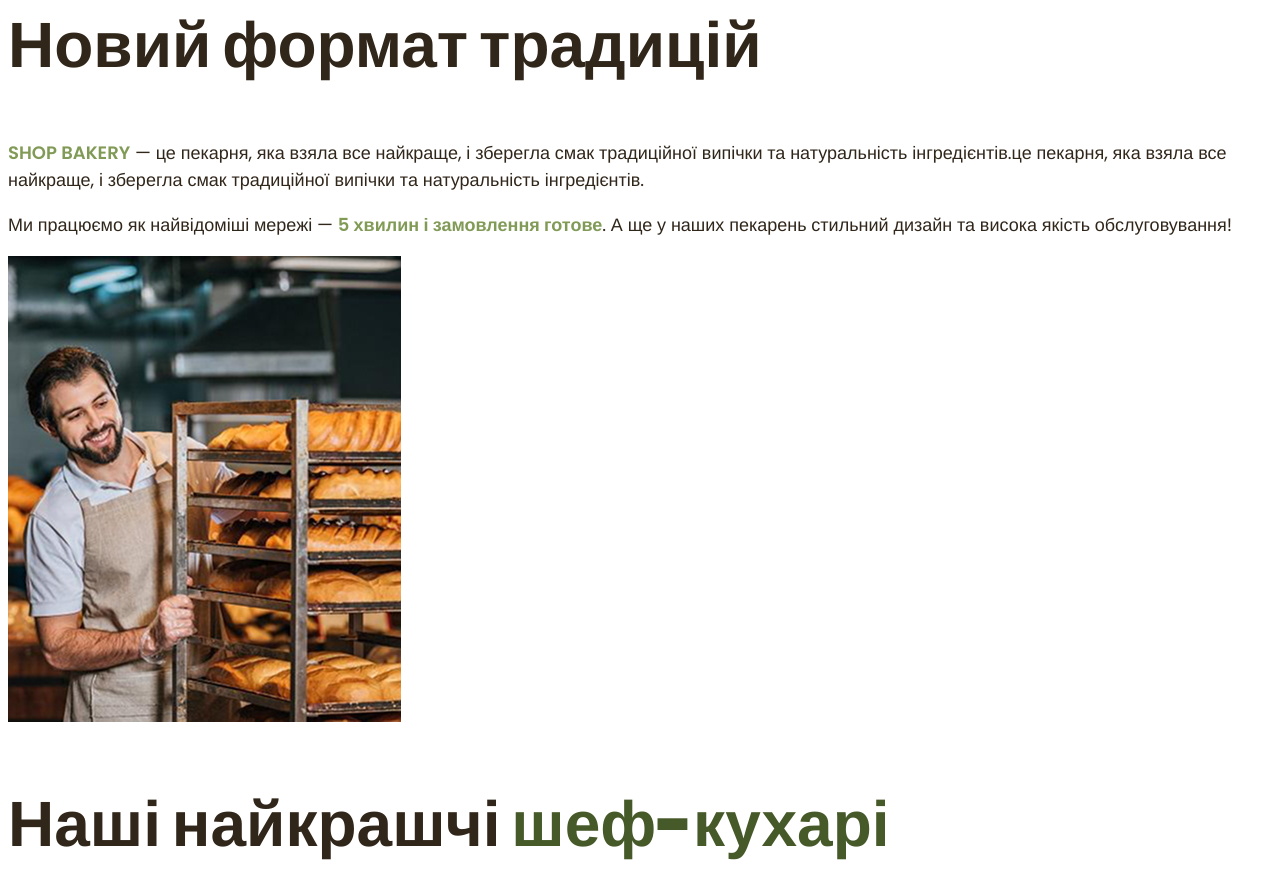
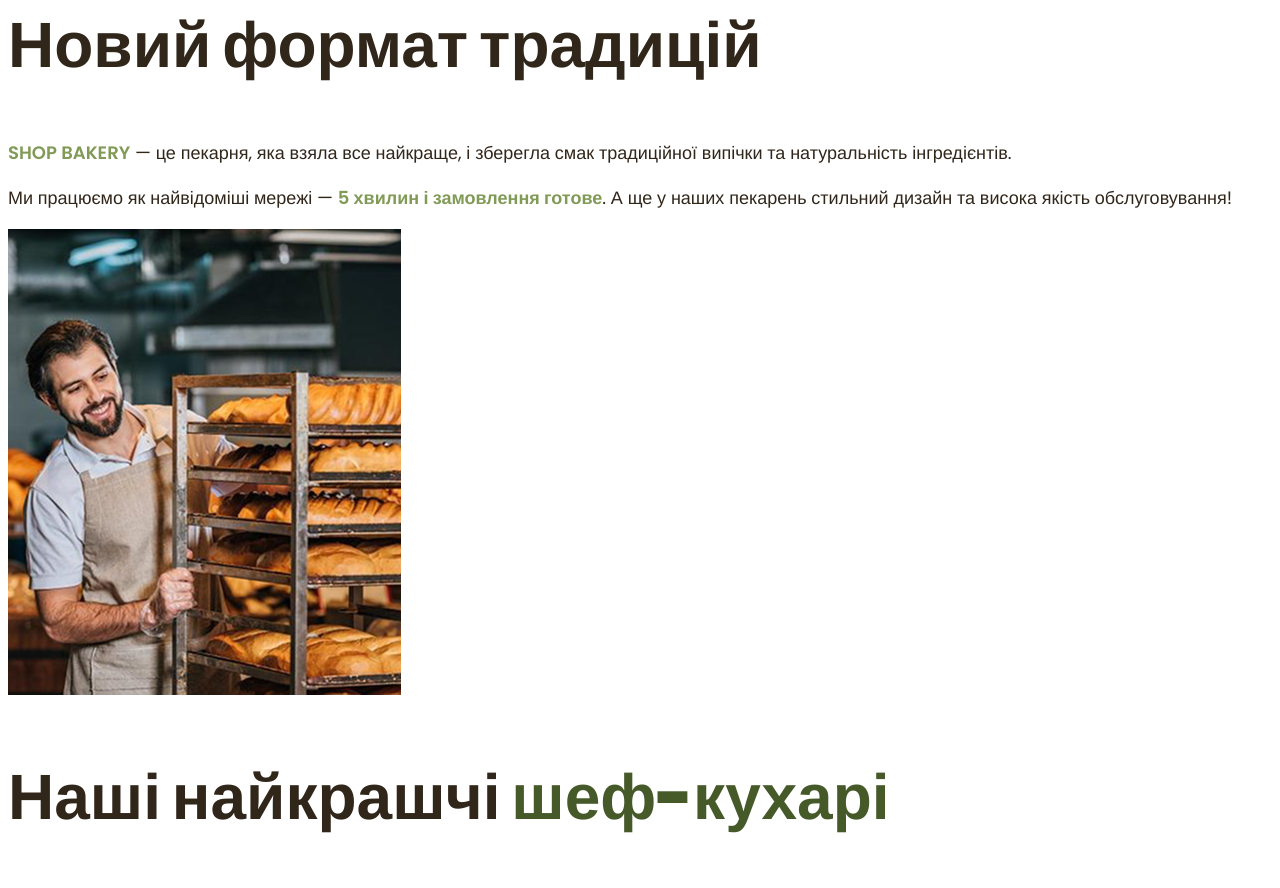
Before and after one commit to AnastasiiaKovbeL/genius-test, a plain HTML site: page index.html in a window 1280 px wide. Shown: the part 777-1665 px from the top of the page. Drawn offline with Linux system fonts and the light colour scheme; files whose address does not match are found by name.

Commit message:
back to normal

```diff
--- a/index.html
+++ b/index.html
@@ -43,8 +43,7 @@
         <p class="traditions-text">
           <span class="brand-uppercase">shop bakery</span> — це пекарня, яка
           взяла все найкраще, і зберегла смак традиційної випічки та
-          натуральність інгредієнтів.це пекарня, яка взяла все найкраще, і
-          зберегла смак традиційної випічки та натуральність інгредієнтів.
+          натуральність інгредієнтів.
         </p>
         <p class="traditions-text">
           Ми працюємо як найвідоміші мережі —
```
